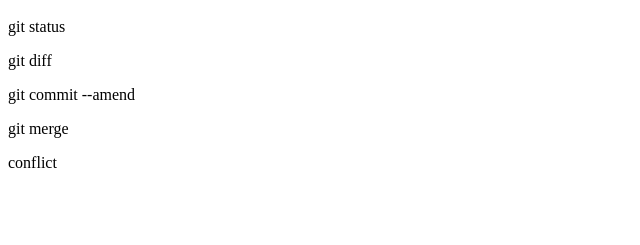
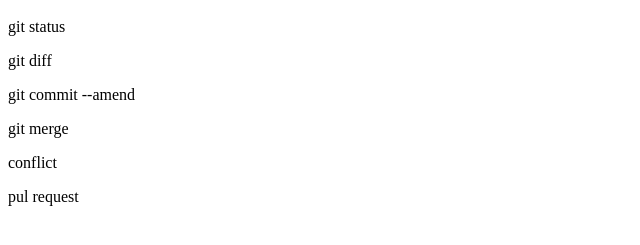
Before and after one commit to 2ndoku/git_tutorial, a plain HTML site: page index.html in a window 1280 px wide. Shown: the part 57-302 px from the top of the page, without its empty margins (0-640 px from the left). Drawn offline with Linux system fonts and the light colour scheme.

Commit message:
pull request追加

```diff
--- a/index.html
+++ b/index.html
@@ -4,3 +4,4 @@
 <p>git commit --amend</p>
 <p>git merge</p>
 <p>conflict</p>
+<p>pul request</p>
```
